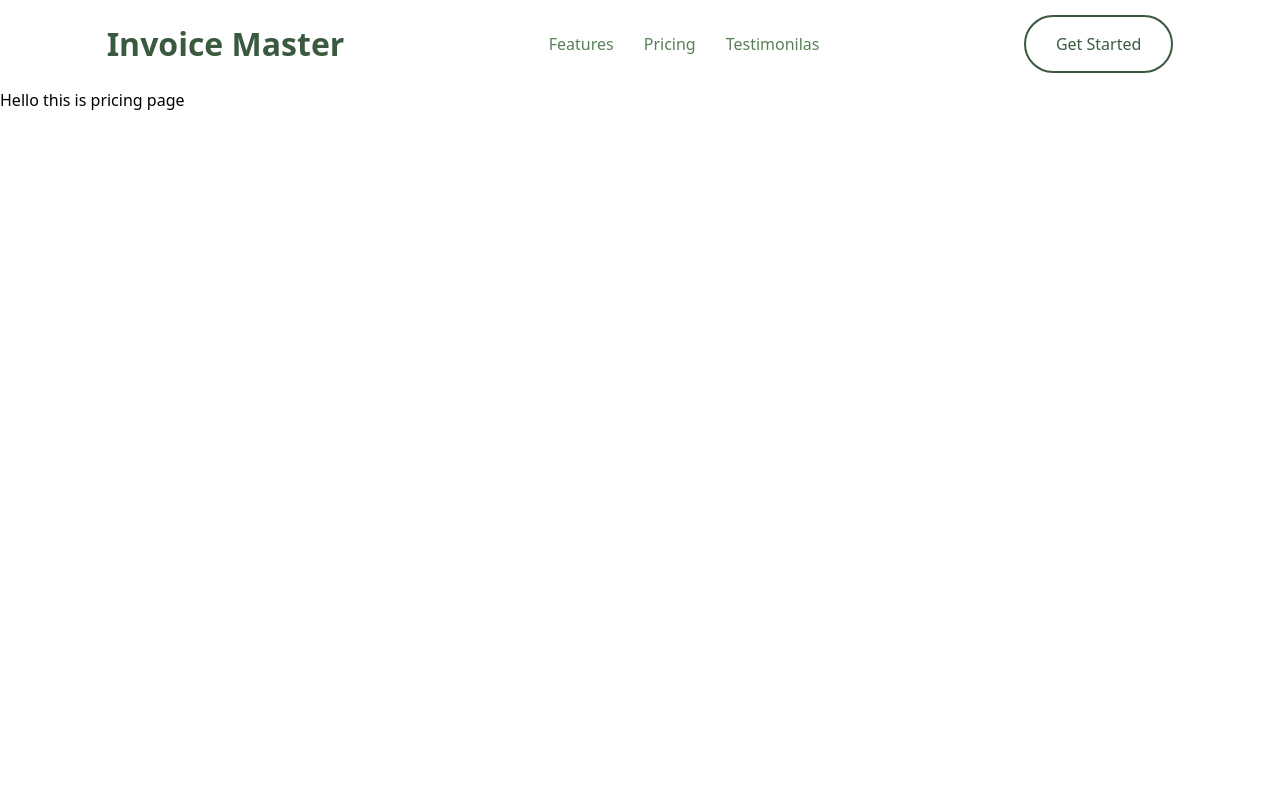
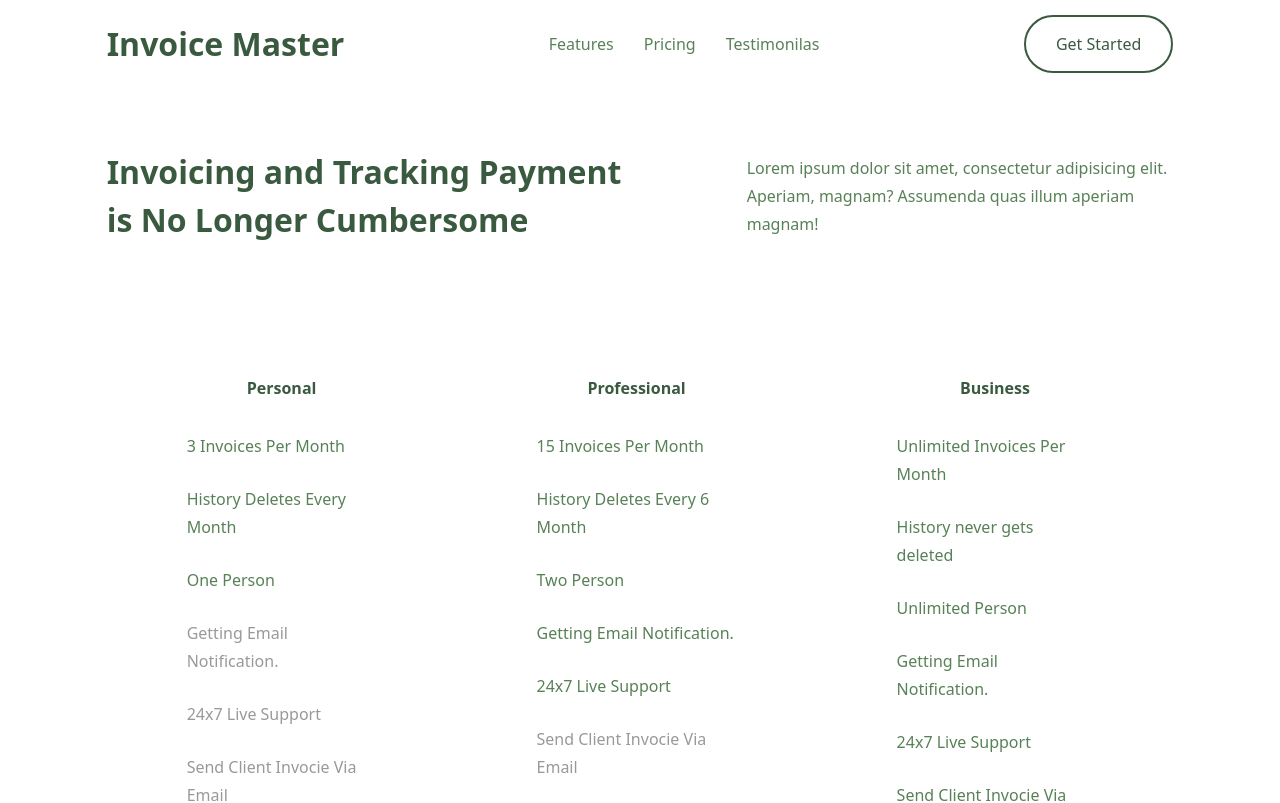
Before and after one commit to zillur-rgb/Invoice-Master-Client, a React (Create React App) app: page /pricing in a window 1280 px wide. Shown: the top 803 px of the page. Built offline with nearby package versions, Linux system fonts and the light colour scheme.

Commit message:
Pricing Component

```diff
--- a/src/App.js
+++ b/src/App.js
@@ -3,7 +3,7 @@ import AllPages from "./Pages/AllPages";
 
 function App() {
   return (
-    <div className=" container mx-auto w-screen ">
+    <div>
       <Navbar />
       <AllPages />
     </div>
--- a/src/Components/Navbar/Navbar.jsx
+++ b/src/Components/Navbar/Navbar.jsx
@@ -20,6 +20,7 @@ const Navbar = () => {
   ];
 
   return (
+    <div className="container mx-auto w-screen ">
       <div className="w-full md:w-5/6 mx-auto flex items-center justify-between my-15 relative">
         <Link to="/">
           <h1 className="text-textHeader lg:text-title font-bold text-primary">
@@ -52,6 +53,7 @@ const Navbar = () => {
           <HiOutlineMenu />
         </p>
       </div>
+    </div>
   );
 };
 
--- /dev/null
+++ b/src/Components/Pricing/Pricing.jsx
@@ -0,0 +1,21 @@
+import React from "react";
+import PricingDetails from "./PricingDetails";
+
+const Pricing = () => {
+  return (
+    <div className="w-5/6 mx-auto py-115">
+      <div className="flex flex-col md:flex-row items-center justify-between py-60">
+        <h1 className="text-title leading-titleLH font-bold text-primary w-full md:w-2/4">
+          Invoicing and Tracking Payment is No Longer Cumbersome
+        </h1>
+        <p className="w-full md:w-2/5 text-text leading-textLH">
+          Lorem ipsum dolor sit amet, consectetur adipisicing elit. Aperiam,
+          magnam? Assumenda quas illum aperiam magnam!
+        </p>
+      </div>
+      <PricingDetails />
+    </div>
+  );
+};
+
+export default Pricing;
--- /dev/null
+++ b/src/Components/Pricing/PricingDetails.jsx
@@ -0,0 +1,85 @@
+import React from "react";
+
+const PricingDetails = () => {
+  const pricing = [
+    {
+      title: "Personal",
+      price: 0,
+      allowed: [
+        "3 Invoices Per Month",
+        "History Deletes Every Month",
+        "One Person",
+      ],
+      notAllowed: [
+        "Getting Email Notification.",
+        "24x7 Live Support",
+        "Send Client Invocie Via Email",
+      ],
+    },
+    {
+      title: "Professional",
+      price: 15,
+      allowed: [
+        "15 Invoices Per Month",
+        "History Deletes Every 6 Month",
+        "Two Person",
+        "Getting Email Notification.",
+        "24x7 Live Support",
+      ],
+      notAllowed: ["Send Client Invocie Via Email"],
+    },
+    {
+      title: "Business",
+      price: 45,
+      allowed: [
+        "Unlimited Invoices Per Month",
+        "History never gets deleted",
+        "Unlimited Person",
+        "Getting Email Notification.",
+        "24x7 Live Support",
+        "Send Client Invocie Via Email",
+      ],
+      notAllowed: [],
+    },
+  ];
+  return (
+    <div className="w-full flex md:flex-row flex-col justify-between">
+      {pricing.map((price) => (
+        <div className="price.title py-40 px-80 bg-white rounded-2xl md:my-0 my-20">
+          <h1 className="text-header leading-textLH text-primary font-bold text-center py-30">
+            {price.title}
+          </h1>
+          <ul>
+            {price.allowed.map((p, idx) => (
+              <li
+                key={idx}
+                className="leading-textLH font-medium text-text mb-25"
+              >
+                {p}
+              </li>
+            ))}
+          </ul>
+          <ul>
+            {price.notAllowed.map((p, idx) => (
+              <li key={idx} className="leading-textLH text-black mb-25">
+                {p}
+              </li>
+            ))}
+          </ul>
+          <div className="flex justify-center my-25">
+            <p className=" font-semibold text-primary">€</p>
+            <p className=" text-7xl text-primary font-bold flex items-center">
+              {price.price}
+              <span className=" text-normal text-primary">/ mo</span>
+            </p>
+          </div>
+          <button className=" whitespace-nowrap flex text-normal px-30 py-10 border-2 border-primary hover:text-white text-primary bg-none hover:bg-primary rounded-full mx-auto">
+            Get Started
+          </button>
+        </div>
+      ))}
+    </div>
+  );
+};
+
+export default PricingDetails;
--- a/src/Pages/AllPages.jsx
+++ b/src/Pages/AllPages.jsx
@@ -3,7 +3,7 @@ import { Route, Routes } from "react-router-dom";
 import Homepage from "./Homepage";
 import Features from "./Features";
 import Testimonials from "./Testimonials";
-import Pricing from "./Pricing";
+import PricingPage from "./PricingPage";
 
 const AllPages = () => {
   return (
@@ -11,7 +11,7 @@ const AllPages = () => {
       <Route path="/" element={<Homepage />} />
       <Route path="/features" element={<Features />} />
       <Route path="/testimonials" element={<Testimonials />} />
-      <Route path="/pricing" element={<Pricing />} />
+      <Route path="/pricing" element={<PricingPage />} />
     </Routes>
   );
 };
--- a/src/Pages/Homepage.jsx
+++ b/src/Pages/Homepage.jsx
@@ -1,14 +1,20 @@
 import React from "react";
 import Details from "../Components/Details/Details";
 import Hero from "../Components/Hero/Hero";
+import Pricing from "../Components/Pricing/Pricing";
 import Service from "../Components/Service/Service";
 
 const Homepage = () => {
   return (
     <div>
-      <Hero />
-      <Service />
-      <Details />
+      <div className="container mx-auto w-screen ">
+        <Hero />
+        <Service />
+        <Details />
+      </div>
+      <div className="container mx-auto w-screen  rounded-3xl bg-lightGreen">
+        <Pricing />
+      </div>
     </div>
   );
 };
--- a/src/Pages/Pricing.jsx
+++ /dev/null
@@ -1,11 +0,0 @@
-import React from "react";
-
-const Pricing = () => {
-  return (
-    <div>
-      <h1>Hello this is pricing page</h1>
-    </div>
-  );
-};
-
-export default Pricing;
--- /dev/null
+++ b/src/Pages/PricingPage.jsx
@@ -0,0 +1,11 @@
+import Pricing from "../Components/Pricing/Pricing";
+
+const PricingPage = () => {
+  return (
+    <div>
+      <Pricing />
+    </div>
+  );
+};
+
+export default PricingPage;
--- a/src/index.js
+++ b/src/index.js
@@ -7,6 +7,6 @@ import { BrowserRouter } from "react-router-dom";
 const root = ReactDOM.createRoot(document.getElementById("root"));
 root.render(
   <BrowserRouter>
-    <App className="bg-bg" />
+    <App />
   </BrowserRouter>
 );
--- a/tailwind.config.js
+++ b/tailwind.config.js
@@ -10,6 +10,7 @@ module.exports = {
         red: "#EF233C",
         yellow: "#FA983A",
         bg: "#F7F7F7",
+        black: "#999",
       },
       fontSize: {
         title: "32px",
```
Lines whose indentation alone changed are shown as unchanged.
